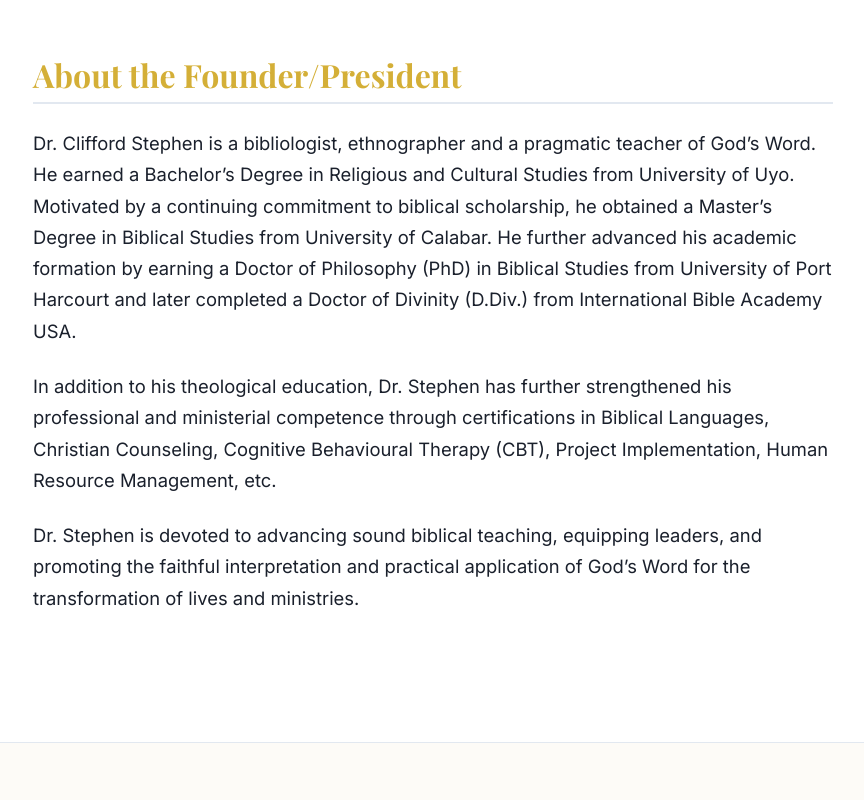
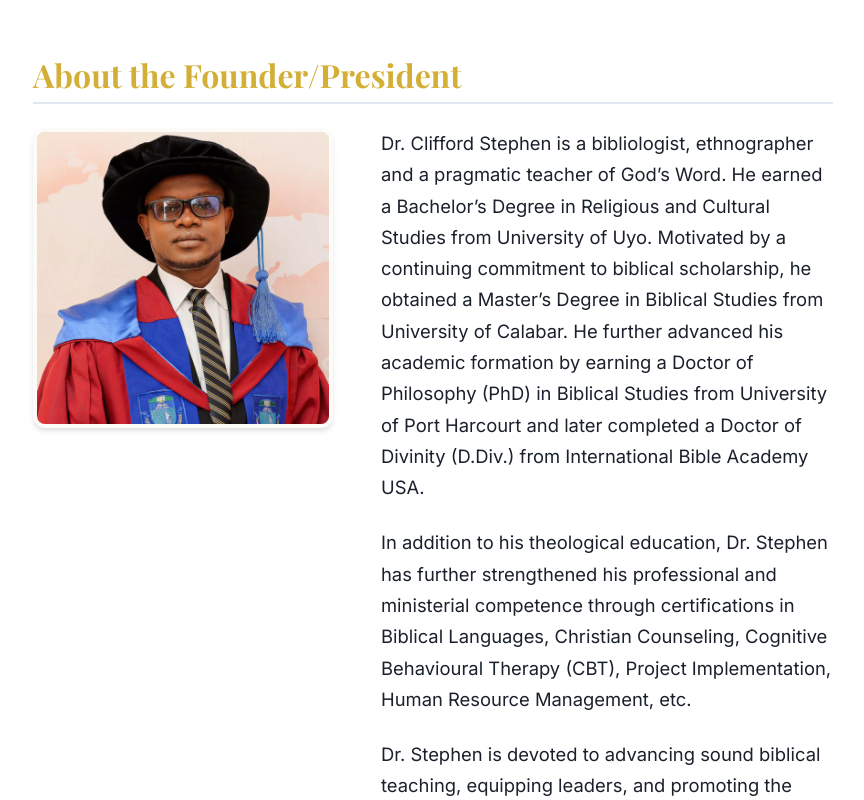
Before and after one commit to zeerocodez/HoningBibleAcademy, a Next.js app: page /about in a window 1280 px wide. Shown: the part 1600-2400 px from the top of the page, without its empty margins (207-1071 px from the left). Built offline with nearby package versions, Linux system fonts and the light colour scheme.

Commit message:
Add founder image and layout on About page

```diff
--- a/src/app/about/page.module.css
+++ b/src/app/about/page.module.css
@@ -42,3 +42,36 @@
 .list li {
   margin-bottom: 0.75rem;
 }
+
+.founderGrid {
+  display: grid;
+  grid-template-columns: 1fr;
+  gap: 2rem;
+  align-items: start;
+}
+
+@media (min-width: 768px) {
+  .founderGrid {
+    grid-template-columns: 300px 1fr;
+    gap: 3rem;
+  }
+}
+
+.founderImageWrapper {
+  border-radius: var(--radius-lg);
+  overflow: hidden;
+  box-shadow: var(--shadow-md);
+  border: 4px solid var(--color-surface);
+  background-color: var(--color-muted);
+}
+
+.founderImage {
+  width: 100%;
+  height: auto;
+  display: block;
+  object-fit: cover;
+}
+
+.founderText p {
+  margin-bottom: 1.5rem;
+}
--- a/src/app/about/page.tsx
+++ b/src/app/about/page.tsx
@@ -45,6 +45,11 @@ export default function About() {
 
         <section className={styles.section}>
           <h2>About the Founder/President</h2>
+          <div className={styles.founderGrid}>
+            <div className={styles.founderImageWrapper}>
+              <img src="/founder.jpg" alt="Dr. Clifford Sunday Stephen" className={styles.founderImage} />
+            </div>
+            <div className={styles.founderText}>
               <p>
                 Dr. Clifford Stephen is a bibliologist, ethnographer and a pragmatic teacher of God’s Word. He earned a Bachelor’s Degree in Religious and Cultural Studies from University of Uyo. Motivated by a continuing commitment to biblical scholarship, he obtained a Master’s Degree in Biblical Studies from University of Calabar. He further advanced his academic formation by earning a Doctor of Philosophy (PhD) in Biblical Studies from University of Port Harcourt and later completed a Doctor of Divinity (D.Div.) from International Bible Academy USA.
               </p>
@@ -54,6 +59,8 @@ export default function About() {
               <p>
                 Dr. Stephen is devoted to advancing sound biblical teaching, equipping leaders, and promoting the faithful interpretation and practical application of God’s Word for the transformation of lives and ministries.
               </p>
+            </div>
+          </div>
         </section>
       </div>
     </main>
```
Lines whose indentation alone changed are shown as unchanged.
